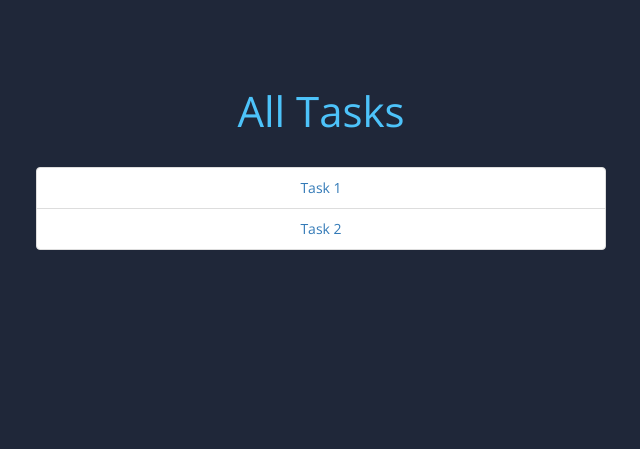
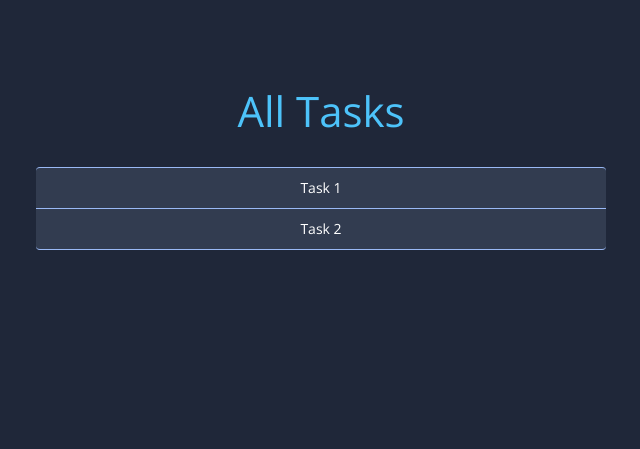
Before and after one commit to alexaandrov/leomax, a Yii app: template views/task/index.php in a window 1280 px wide. Shown: the top 449 px of the page, without its empty margins (334-974 px from the left). Run offline with PHP 8.4 and a stand-in for Yii, Linux system fonts and the light colour scheme; the template is opened without the code that fills it, so the values that code supplies are empty; some libraries are stand-ins or nearby versions.

Commit message:
Design tasks page

```diff
--- a/web/css/site.css
+++ b/web/css/site.css
@@ -243,6 +243,17 @@
     margin: 0 25%;
 }
 
+.list-group-item {
+    background-color: #323C50;
+    border: 0;
+    border-bottom: 1px solid #9ab9f5;
+    border-top: 1px solid #9ab9f5;
+}
+
+.list-group-item a {
+    color: white;
+}
+
 @media (max-width: 800px) {
     .table-container td:nth-child(4),
     .table-container th:nth-child(4) {
```
